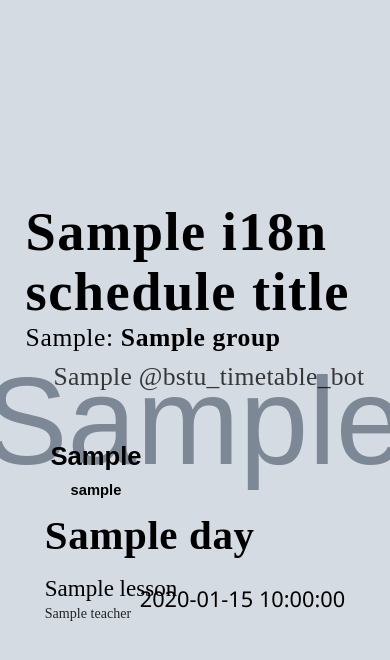
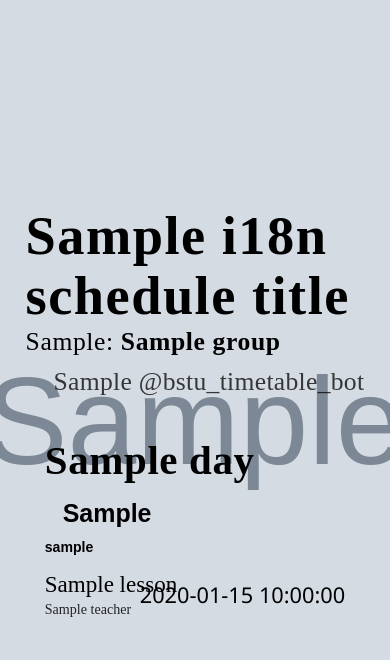
Before and after one commit to Genolium/voenmeh-timetable-bot, a Python web app: template templates/schedule_template.html in a window 390 px wide. Shown: the top 660 px of the page. Run offline with Jinja, Linux system fonts and the light colour scheme; the template is opened without the code that fills it: most values are stand-ins (such as "Sample title", 1, 10 or a date in 2020); grey boxes marked "Sample" are stand-in pictures; some web fonts are replaced.

Commit message:
fix(ui): align day card header, badge optical centering, and symmetric padding

```diff
--- a/templates/schedule_template.html
+++ b/templates/schedule_template.html
@@ -864,15 +864,12 @@
 
     /* --- 5. Стилизация компонентов --- */
 
-    /* Стили самой карточки: фон, скругления, отступы. */
-    /* position: relative; — нужно, чтобы абсолютно позиционировать плашку с временем. */
-    /* display: flex; flex-direction: column; — выстраивает контент карточки в колонку. */
-    /* justify-content: center; — ВЕРТИКАЛЬНО ЦЕНТРИРУЕТ контент, если его мало (как во Вторник). */
+    /* Стили самой карточки: фон, скругления, симметричные отступы. */
     .day-card {
       position: relative;
       background: var(--color-card-bg);
       border-radius: 4rem;
-      padding: 4.8rem 7.5rem;
+      padding: 5.2rem 7rem;
       display: flex;
       flex-direction: column;
       justify-content: flex-start;
@@ -883,22 +880,32 @@
       -webkit-backdrop-filter: var(--card-backdrop-filter, none);
     }
 
+    /* Шапка карточки: название дня слева и плашка первой пары справа в одном потоке. */
+    .day-header {
+      display: flex;
+      align-items: flex-start;
+      justify-content: space-between;
+      gap: 3rem;
+      margin-bottom: 3.4rem;
+    }
+
     /* Заголовок дня недели (Понедельник, Вторник и т.д.). */
-    /* margin-bottom добавляет нужный отступ до списка пар. */
+    /* Высота строки совпадает с высотой плашки времени, чтобы заголовок и бейдж были строго на одной оси. */
     .day-title {
       font-weight: 700;
       font-size: 6.4rem;
+      line-height: 6.4rem;
       letter-spacing: 0.096rem;
       color: var(--card-day-title);
-      margin-bottom: 2.6rem;
-      padding-right: 18rem;
+      margin: 0;
+      padding: 0;
     }
 
     /* Контейнер для всех строк с парами. */
     .lessons-list {
       display: flex;
       flex-direction: column;
-      gap: 1.6rem;
+      gap: 1.8rem;
     }
 
     /* Ключевой элемент: строка с информацией о паре. */
@@ -909,12 +916,12 @@
       align-items: center;
       column-gap: 2rem;
       font-size: 3.6rem;
-      min-height: 5.2rem;
+      min-height: 5.4rem;
     }
 
     .lesson-row + .lesson-row {
       border-top: 1px solid var(--row-divider, rgba(128, 128, 128, 0.16));
-      padding-top: 1.6rem;
+      padding-top: 1.8rem;
     }
 
     /* Левый блок: предмет + преподаватель (колонки 1-8 без смещения аудитории и времени) */
@@ -985,17 +992,12 @@
       margin-top: 0.8rem;
     }
 
-    /* Плашка с временем первой пары. */
-    /* position: absolute; — "вырывает" плашку из общего потока и позволяет разместить её в углу карточки. */
-    /* top: 4.5rem; right: 6rem; — координаты относительно родительского .day-card. */
+    /* Плашка с временем первой пары (в потоке .day-header, по правому краю колонки времени). */
     .badge-first-lesson {
-      position: absolute;
-      top: 4.5rem;
-      right: 6rem;
       display: flex;
-      width: 16rem;
       flex-direction: column;
       align-items: center;
+      flex-shrink: 0;
     }
 
     /* Верхняя часть плашки с цифрами времени. */
@@ -1003,21 +1005,29 @@
       background-color: var(--color-badge-bg);
       color: var(--badge-time-color);
       border-radius: 2rem;
-      padding: 1.5rem 3rem;
+      height: 6.4rem;
+      min-width: 16rem;
+      padding: 0 2.8rem 0.25rem;
+      display: inline-flex;
+      align-items: center;
+      justify-content: center;
       font-family: 'Saira', sans-serif;
       font-weight: 700;
-      font-size: 4rem;
+      font-size: 3.9rem;
       line-height: 1;
+      font-variant-numeric: tabular-nums;
     }
 
     /* Нижняя часть плашки с текстом "первая пара". */
     .badge-text {
       font-family: 'Saira', sans-serif;
-      font-size: 2.3rem;
+      font-size: 2.2rem;
       font-weight: 700;
+      line-height: 1.1;
       color: var(--badge-caption-color, var(--color-badge-bg));
       text-transform: lowercase;
-      margin-top: 0.5rem;
+      margin-top: 0.9rem;
+      white-space: nowrap;
     }
 
     .hidden {
@@ -1256,15 +1266,20 @@
         padding: 3rem;
       }
 
-      /* Плашка с временем становится частью потока, а не висит сбоку. */
-      .badge-first-lesson {
-        position: static;
-        margin-bottom: 2rem;
-        align-self: flex-start;
+      /* На узких экранах шапка карточки складывается вертикально. */
+      .day-header {
+        flex-direction: column;
+        align-items: flex-start;
+        gap: 1.6rem;
+        margin-bottom: 2.4rem;
       }
 
       .day-title {
-        padding-right: 0;
+        line-height: 1.1;
+      }
+
+      .badge-first-lesson {
+        align-items: flex-start;
       }
 
       /* В строке с парой скрываем кабинет, чтобы не ломать вёрстку. */
@@ -1315,12 +1330,13 @@
     <section class="days-grid">
       {% for day in schedule_days %}
       <article class="day-card">
+        <div class="day-header">
+          <h2 class="day-title">{{ day.name }}</h2>
           <div class="badge-first-lesson {% if not day.lessons %}hidden{% endif %}">
             <div class="badge-time">{{ day.firstStart }}</div>
             <div class="badge-text">{{ i18n_first_lesson }}</div>
           </div>
-        <div>
-          <h2 class="day-title">{{ day.name }}</h2>
+        </div>
         {% if day.lessons %}
         <div class="lessons-list">
           {% for l in day.lessons %}
@@ -1339,7 +1355,6 @@
           {{ i18n_no_lessons }}
         </p>
         {% endif %}
-        </div>
       </article>
       {% endfor %}
     </section>
```
Also changed, not shown: bot/media/themes_showcase.jpg. Lines whose indentation alone changed are shown as unchanged.
